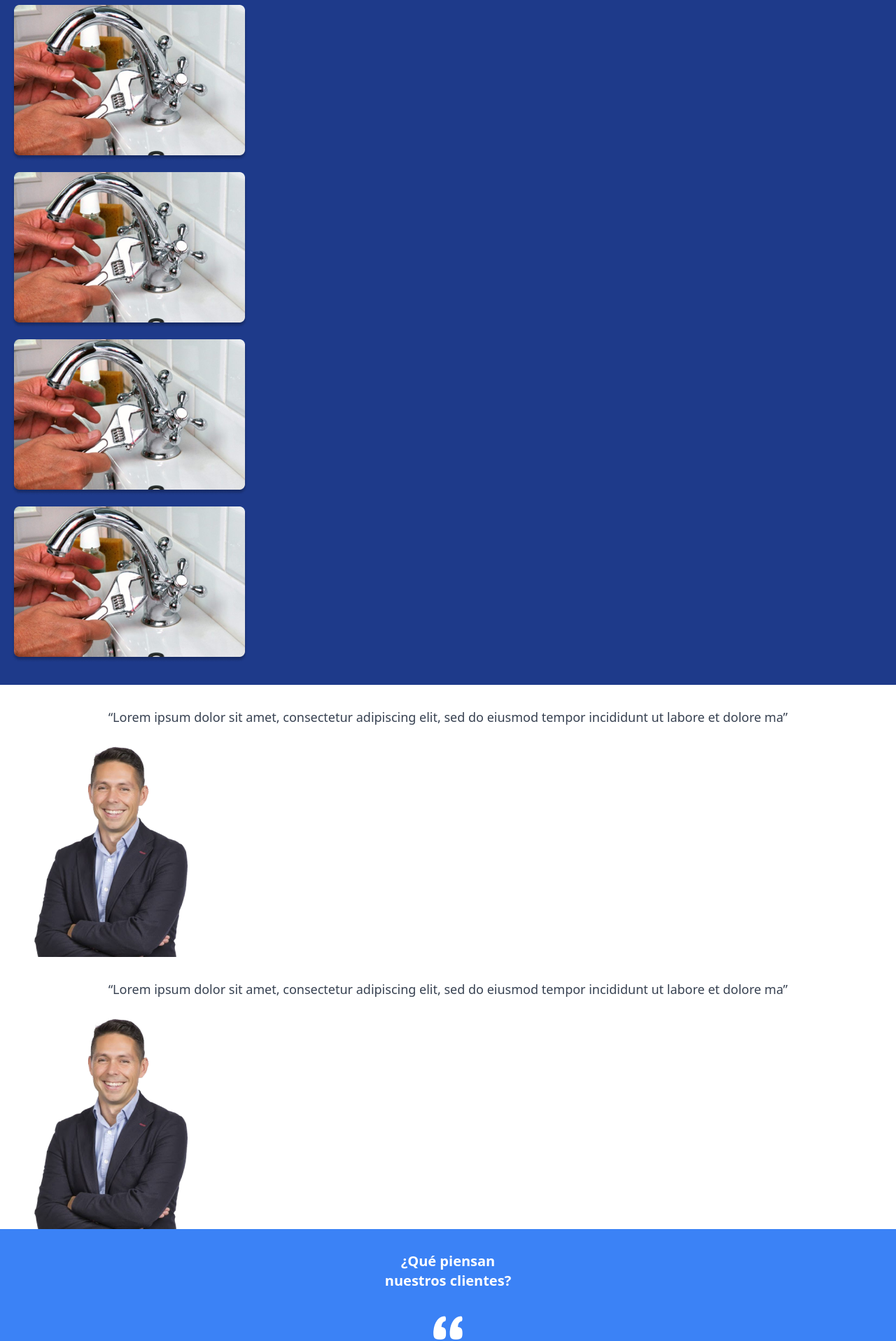
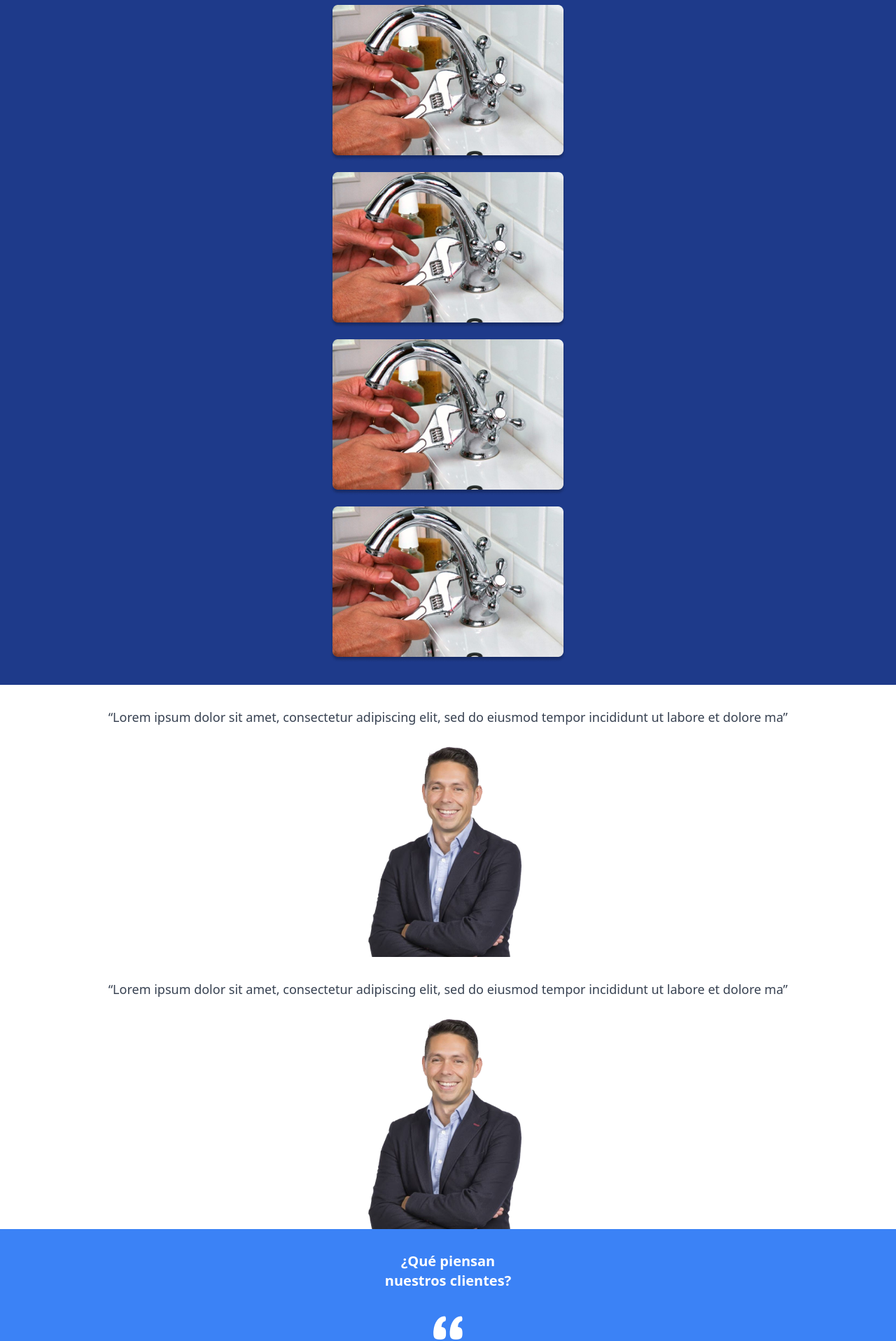
Before and after one commit to Tesam/services-pf, a React (Create React App) app: page / in a window 1280 px wide. Shown: the part 880-2797 px from the top of the page at 70% size. Built offline with nearby package versions, Linux system fonts and the light colour scheme.

Commit message:
refactor(app): center the images

```diff
--- a/src/App.js
+++ b/src/App.js
@@ -20,7 +20,7 @@ function App() {
         <section className="bg-secondary">
           <h2 className="text-white font-sans font-bold text-lg text-center pt-8">Lorem Ipsum</h2>
           <p className="text-white font-sans text-center pt-6 pl-2 pr-2">Lorem ipsum dolor sit amet, consectetur adipiscing elit, sed do eiusmod tempor incididunt ut labore et dolore magna aliqua. Ut enim ad minim veniam, quis nostrud exercitation ullamcoLorem ipsum dolor sit amet, conse</p>
-          <div className="pl-4 pr-4">
+          <div className="pl-4 pr-4 grid justify-items-center">
             <img alt="Imagen de plomero trabajando" src={plumberPhoto} className="mt-4"/>
             <img alt="Imagen de plomero trabajando" src={plumberPhoto} className="mt-4"/>
             <img alt="Imagen de plomero trabajando" src={plumberPhoto} className="mt-4"/>
@@ -28,7 +28,7 @@ function App() {
             <img alt="Imagen de plomero trabajando" src={plumberPhoto} className="mt-4 pb-8"/>
           </div>
         </section>
-        <section>
+        <section className="grid justify-items-center">
           <p className="text-center text-gray-700 text-lg mt-8 pl-4 pr-4">“Lorem ipsum dolor sit amet, consectetur adipiscing elit, sed do eiusmod tempor incididunt ut labore et dolore ma”</p>
           <img alt="Foto del profesional" src={personPhoto}/>
           <p className="text-center text-gray-700 text-lg mt-8 pl-4 pr-4">“Lorem ipsum dolor sit amet, consectetur adipiscing elit, sed do eiusmod tempor incididunt ut labore et dolore ma”</p>
```
Also changed, not shown: 1 other file (tests, documents, lock files or other folders).
